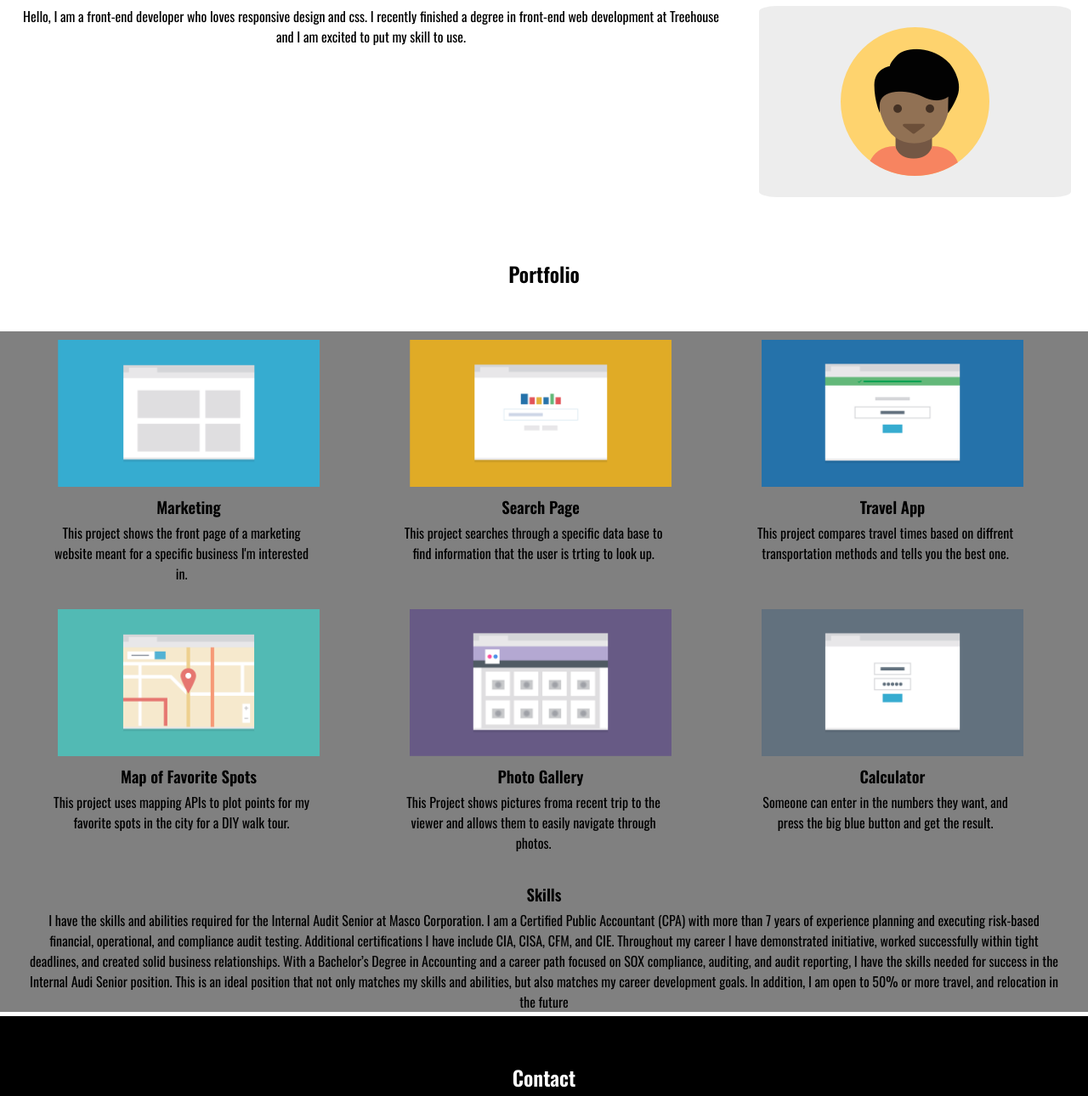
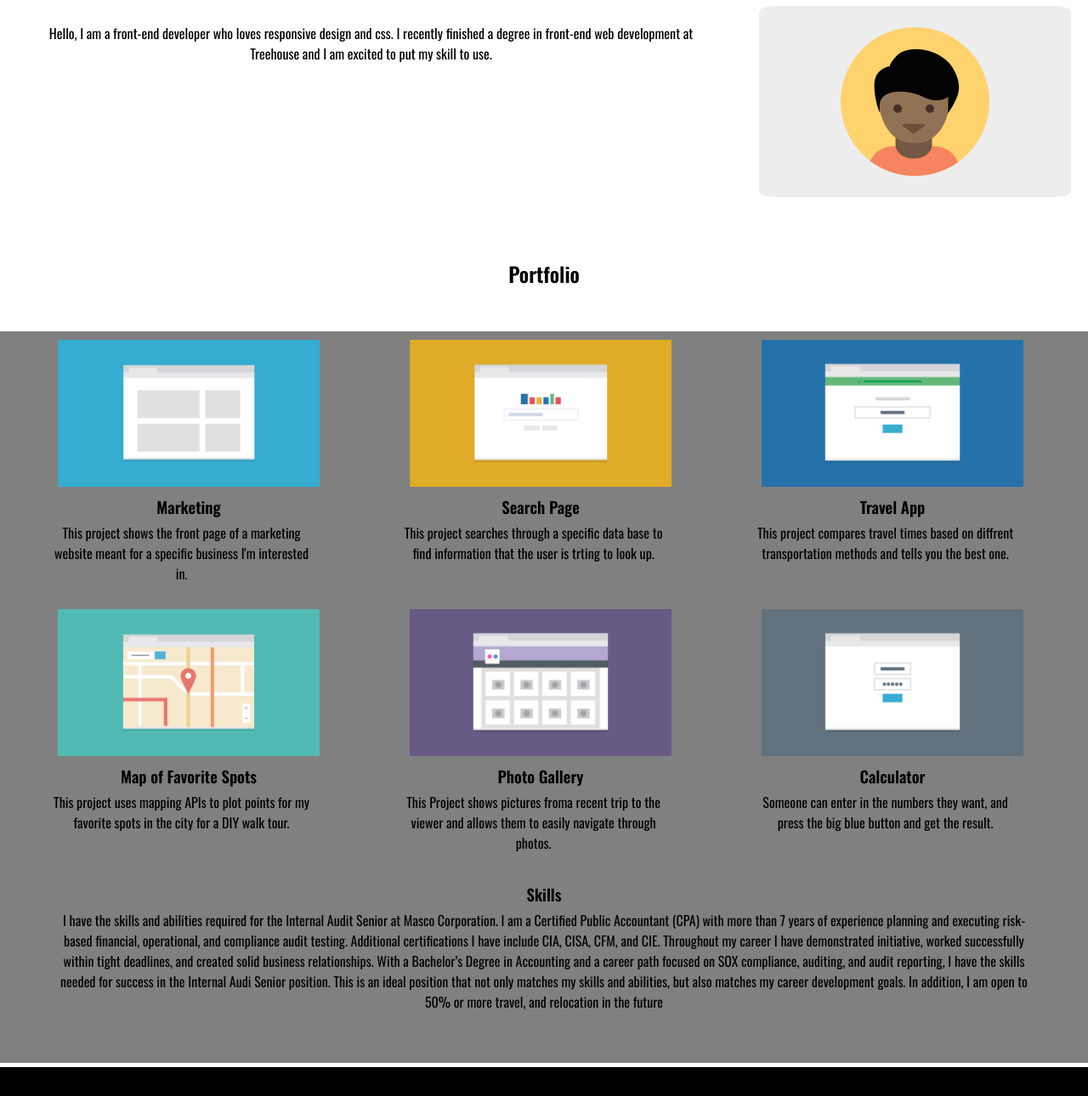
Before and after one commit to RegionalAura444/Profile-Page, a plain HTML site: page index.html in a window 1280 px wide. Shown: the part 67-1357 px from the top of the page at 85% size. Drawn offline with nearby package versions, Linux system fonts and the light colour scheme.

Commit message:
minor nav arrangement changes
Minor nav arrangement and section padding changes

```diff
--- a/css/styles.css
+++ b/css/styles.css
@@ -117,7 +117,7 @@ section{
 /*id selectors*/
 
 #introduction{
-    padding:20px;
+    padding:40px;
     color: black;
 
 }
@@ -213,6 +213,10 @@ section{
         margin-right: auto;
     }
 
+    .col p{
+        padin
+    }
+
 
     .column p{
         width:80%;
@@ -228,5 +232,9 @@ section{
         margin-left:30px;
     }
 
+    section{
+        padding:0 60px 60px 60px;
+    }
+
 
 }
--- a/index.html
+++ b/index.html
@@ -18,8 +18,8 @@
             <ul class="main_nav">
                     <li><a href="#">Home</a></li>
                     <li><a href="#Portfolio">Portfolio</a></li>
+                    <li><a href= "#Skills">Skills</a></li>
                     <li><a href="#Contact">Contact</a></li>
-                    <li><a href= "#Skills">Skills</a></li>
             </ul>
         </nav>
 
@@ -98,8 +98,9 @@
             <ul>
                 <li><a href="#">Home</a></li>
                 <li><a href="#Portfolio">Portfolio</a></li>
+                <li><a href= "#Skills">Skills</a></li>
                 <li><a href="#Contact">Contact</a></li>
-                <li><a href= "#Skills">Skills</a></li>
+
             </ul>
         </nav>
     </div>
```
